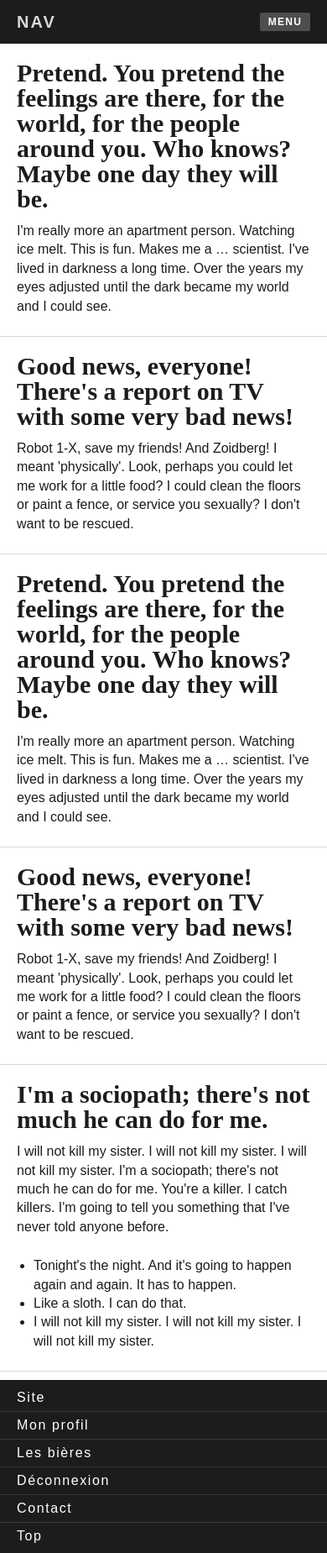
After one commit to ti-k-sper/testconnection, a PHP site: page /testconnection/index.html in a window 390 px wide. The commit adds this page. Shown: the top 1849 px of the page at 84% size. Run offline with PHP 8.4, Linux system fonts and the light colour scheme.

Commit message:
css responsive mobile first

```diff
--- /dev/null
+++ b/assets/css/reset.css
@@ -0,0 +1,48 @@
+/* http://meyerweb.com/eric/tools/css/reset/
+   v2.0 | 20110126
+   License: none (public domain)
+*/
+
+html, body, div, span, applet, object, iframe,
+h1, h2, h3, h4, h5, h6, p, blockquote, pre,
+a, abbr, acronym, address, big, cite, code,
+del, dfn, em, img, ins, kbd, q, s, samp,
+small, strike, strong, sub, sup, tt, var,
+b, u, i, center,
+dl, dt, dd, ol, ul, li,
+fieldset, form, label, legend,
+table, caption, tbody, tfoot, thead, tr, th, td,
+article, aside, canvas, details, embed,
+figure, figcaption, footer, header, hgroup,
+menu, nav, output, ruby, section, summary,
+time, mark, audio, video {
+	margin: 0;
+	padding: 0;
+	border: 0;
+	font-size: 100%;
+	font: inherit;
+	vertical-align: baseline;
+}
+/* HTML5 display-role reset for older browsers */
+article, aside, details, figcaption, figure,
+footer, header, hgroup, menu, nav, section {
+	display: block;
+}
+body {
+	line-height: 1;
+}
+ol, ul {
+	list-style: none;
+}
+blockquote, q {
+	quotes: none;
+}
+blockquote:before, blockquote:after,
+q:before, q:after {
+	content: '';
+	content: none;
+}
+table {
+	border-collapse: collapse;
+	border-spacing: 0;
+}
--- a/assets/css/style.css
+++ b/assets/css/style.css
@@ -1,80 +1,169 @@
-/*----------------
-	RESET
-----------------*/
-
-html{
-	box-sizing: border-box;
+body{
+	font: 16px/1.4em 'PT Sans', sans-serif;
+	color: #1c1c1c;
 }
 
-*,*:before,*:after{
-	box-sizing: inherit;
+p, ul{
+	margin: 0 0 1.5em;
 }
 
-body{
-	background-color: white;
-	font-family: Helvetica, sans-serif;
+article ul{
+	list-style: disc;
+	padding: 0 0 0 20px;
 }
 
-/*----------------
-	Mise en page
-----------------*/
-
-section.login-container{
-	display: flex;
-	position: fixed;
-	top: 0;
-	left: 0;
-	bottom: 0;
-	right: 0;
-	background: rgba(243,156,18,0.8); /* a = transparence de 0 à 1 (1 = opaque)*/
+a{
+	color: #1D745A;
 }
 
-section.login-container > div { /*on prend juste la div*/
-	width: 450px;
-	margin: auto;
-	padding: 20px;
-	text-align: center;
-	background: #eee;
-	border: 1px solid #ccc;
-	border-radius: 5px;
+h1{
+
 }
 
-section.login-container form{
-	display: flex;
-	flex-direction: column;
+h2{
+	font-family: 'PT Serif', Serif;
+	font-size: 30px;
+	line-height: 1em;
+	margin: 0 0 0.4em;
+	font-weight: bold;
 }
 
-form input[type="password"],
-form input[type="text"],
-form button[type="submit"]{
-	width: 100%;
-	margin-bottom: 32px;
-	padding: 16px;
-	color: #333;
-	border: 1px solid #ccc;
-	border-radius: 5px;
-	outline: 0;
+/* Layout */
+
+.wrapper{
+
 }
 
-form input[type="password"]:focus,
-form input[type="password"]:hover,
-form input[type="text"]:focus,
-form input[type="text"]:hover{
-	background-color: #ccc;
+article{
+	border-bottom: 1px solid #d8d8d8;
+	padding: 10px 20px 0 20px;
+	margin: 10px 0;
 }
 
-form button[type="submit"]{
-	font-weight: bold;
-	color: #black;
-	text-transform: uppercase;
-	background-color: #e67e22;
+/* header */
+
+header{
+	background: #1c1c1c;
+	padding: 15px 20px;
 }
 
-form button[type="submit"]:focus,
-form button[type="submit"]:hover{
-	background-color: #d35400;
+/*pour casser les floats */
+header:before,
+header:after{
+	content: "";
+	display: table;
 }
 
-.danger {
-	border: 3px solid red !important;
+header:after{
+	clear: both;
 }
+/* fin casse float */
+
+/* casser float internet explo 6 et  */
+header{
+	zoom: 1;
+}
+
+h1.logo a{
+	color: #d8d8d8;
+	text-decoration: none;
+	font-weight: bold;
+	text-transform: uppercase;
+	font-size: 20px;
+	line-height: 22px;
+	float: left;
+	letter-spacing: 0.1em;
+}
+
+a.to_nav{
+	float: right;
+	color: #fff;
+	background: #4e4e4e;
+	text-decoration: none;
+	padding: 0 10px;
+	font-size: 12px;
+	font-weight: bold;
+	line-height: 22px;
+	text-transform: uppercase;
+	letter-spacing: 0.1em;
+	border-radius: 2px;
+}
+
+a.to_nav:hover,
+a.to_nav:focus{
+	color: #1c1c1c;
+	background: #ccc;
+}
+
+/* Menu */
+
+#primary_nav ul{
+	list-style: none;
+	background: #1c1c1c;
+	padding: 5px 0;
+}
+
+#primary_nav li a{
+	display: block;
+	padding: 0 20px;
+	color: #fff;
+	text-decoration: none;
+	letter-spacing: 0.1em;
+	line-height: 2em;
+	height: 2em;
+	border-bottom: 1px solid #383838;
+}
+
+#primary_nav li:last-child a{
+	border-bottom: none;
+}
+
+#primary_nav li a:hover,
+#primary_nav li a:focus{
+	color: #1c1c1c;
+	background: #ccc;
+}
+
+footer{
+	font-family: 'PT Serif', Serif;
+	font-style: italic;
+	text-align: center;
+	font-size: 14px;
+}
+
+/* Media queries */
+
+@media only screen and (min-width: 768px) {
+	/* bloquer largeur */
+	.wrapper{
+		position: relative;
+		width: 768px;
+		margin: auto;
+	}
+	/* disparaitre le bouton menu */
+	a.to_nav{
+		display: none;
+	}
+	/* faire passer le nav menu en haut */
+	#primary_nav{
+		position: absolute;
+		top: 5px;
+		right: 10px;
+		background: none;
+	}
+	/* le mettre en ligne */
+	#primary_nav li{
+		display: inline;
+	}
+
+	#primary_nav li a{
+		float: left;
+		border: none;
+		padding: 0 10px;
+		border-radius: 2px;
+	}
+	/* enlever "top" */
+	#primary_nav li.top{
+		display: none;
+	}
+}
--- /dev/null
+++ b/index.html
@@ -0,0 +1,104 @@
+<!DOCTYPE html>
+<html lang="fr">
+<head>
+	<meta charset="utf-8">
+	<title>Mobile first</title>
+	<meta name="description" content="CSS only mobile first navigation">
+	<meta name="author" content="Yannick">
+	<!-- meta pour mobiles -->
+	<meta name="viewport" content="width=device-width, initial-scale=1, maximum-scale=1">
+	<link rel="stylesheet" type="text/css" href="assets/css/reset.css"><!-- pour tout réinitialiser les CSS -->
+	<link rel="stylesheet" type="text/css" href="assets/css/style.css"><!-- base toute neuve-->
+	<link rel="shortcut icon" href="">
+</head>
+<body id="home">
+	<div class="wrapper">
+		<header>
+
+			<h1 class="logo"><a href="">Nav</a></h1>
+
+			<a class="to_nav" href="#primary_nav">Menu</a>
+
+		</header>
+
+		<article>
+
+			<h2>Pretend. You pretend the feelings are there, for the world, for the people around you. Who knows? Maybe one day they will be.</h2>
+
+			<p>I'm really more an apartment person. Watching ice melt. This is fun. Makes me a … scientist. I've lived in darkness a long time. Over the years my eyes adjusted until the dark became my world and I could see.</p>
+
+		</article>
+
+		<article>
+
+			<h2>Good news, everyone! There's a report on TV with some very bad news!</h2>
+
+			<p>Robot 1-X, save my friends! And Zoidberg! I meant 'physically'. Look, perhaps you could let me work for a little food? I could clean the floors or paint a fence, or service you sexually? I don't want to be rescued.</p>
+
+		</article>
+
+		<article>
+
+			<h2>Pretend. You pretend the feelings are there, for the world, for the people around you. Who knows? Maybe one day they will be.</h2>
+
+			<p>I'm really more an apartment person. Watching ice melt. This is fun. Makes me a … scientist. I've lived in darkness a long time. Over the years my eyes adjusted until the dark became my world and I could see.</p>
+
+		</article>
+
+		<article>
+
+			<h2>Good news, everyone! There's a report on TV with some very bad news!</h2>
+
+			<p>Robot 1-X, save my friends! And Zoidberg! I meant 'physically'. Look, perhaps you could let me work for a little food? I could clean the floors or paint a fence, or service you sexually? I don't want to be rescued.</p>
+
+		</article>
+
+		<article>
+
+			<h2>I'm a sociopath; there's not much he can do for me.</h2>
+
+			<p>I will not kill my sister. I will not kill my sister. I will not kill my sister. I'm a sociopath; there's not much he can do for me. You're a killer. I catch killers. I'm going to tell you something that I've never told anyone before.</p>
+
+
+			<ul>
+
+    			<li>Tonight's the night. And it's going to happen again and again. It has to happen.</li>
+
+    			<li>Like a sloth. I can do that.</li>
+
+    			<li>I will not kill my sister. I will not kill my sister. I will not kill my sister.</li>
+
+			</ul>
+
+		</article>
+
+		<nav id="primary_nav">
+
+			<ul>
+
+				<li><a href="">Site</a></li>
+
+				<li><a href="">Mon profil</a></li>
+
+				<li><a href="">Les bières</a></li>
+
+				<li><a href="">Déconnexion</a></li>
+
+				<li><a href="">Contact</a></li>
+
+				<li class="top"><a href="#home">Top</a></li>
+
+			</ul>
+
+		</nav>
+
+		<footer>
+
+			<p>ptit site sympa by K-sper</p>
+
+		</footer>
+
+	</div>
+
+</body>
+</html>
--- a/index.php
+++ b/index.php
@@ -65,7 +65,7 @@ if(!empty($_POST)){
 	<meta charset="utf-8">
 	<!-- <link rel="stylesheet" type="text/css" href="https://stackpath.bootstrapcdn.com/bootstrap/4.3.1/css/bootstrap.min.css"> -->
 	<meta name="viewport" content="width=device-width, initial-scale=1, shrink-to-fit=no">
-	<link rel="stylesheet" type="text/css" href="assets/css/style.css">
+	<link rel="stylesheet" type="text/css" href="assets/css/form.css">
 	<title>Formulaire de connexion</title>
 </head>
 <body>
```
Also changed, not shown: assets/css/form.css (added, +80 -0 lines).
